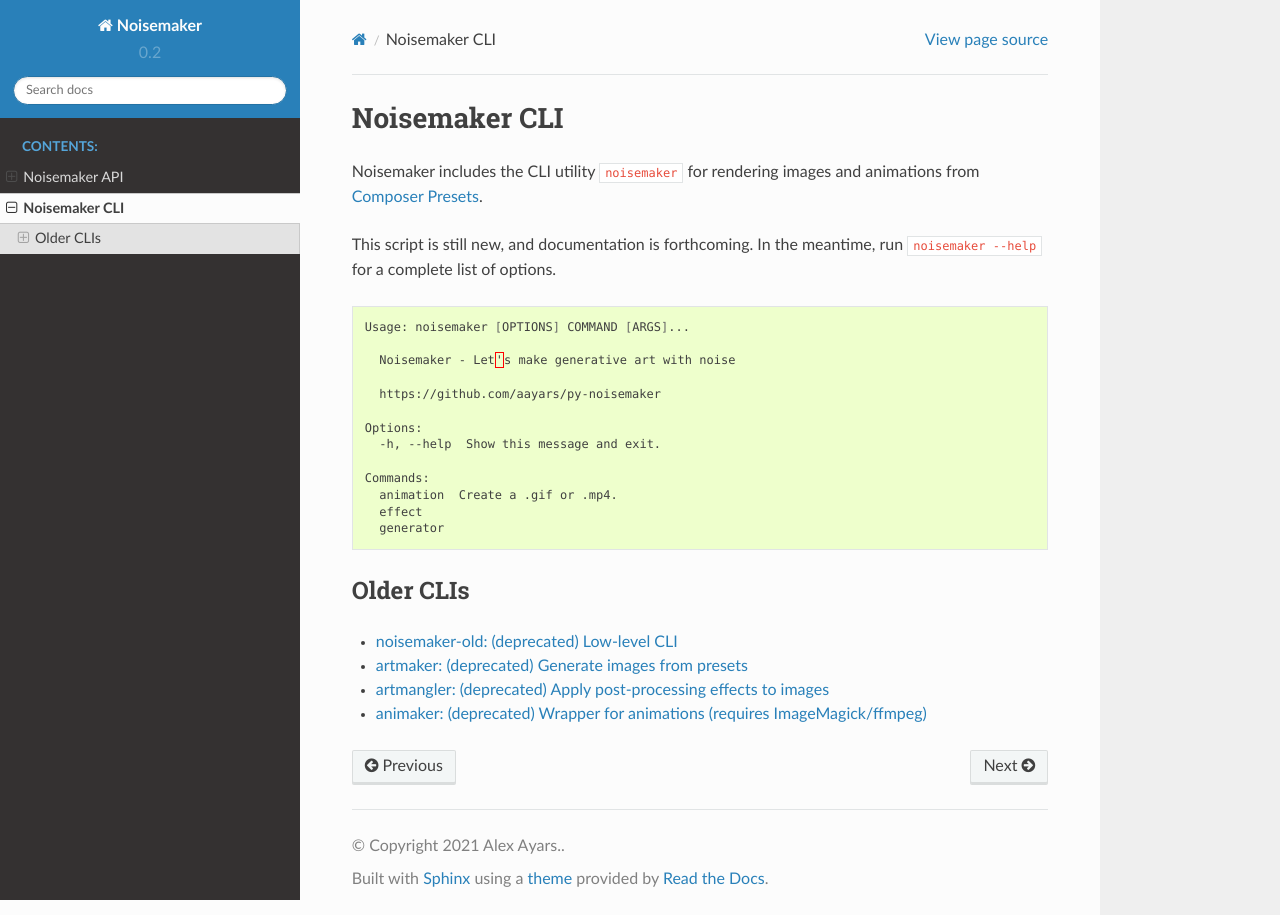
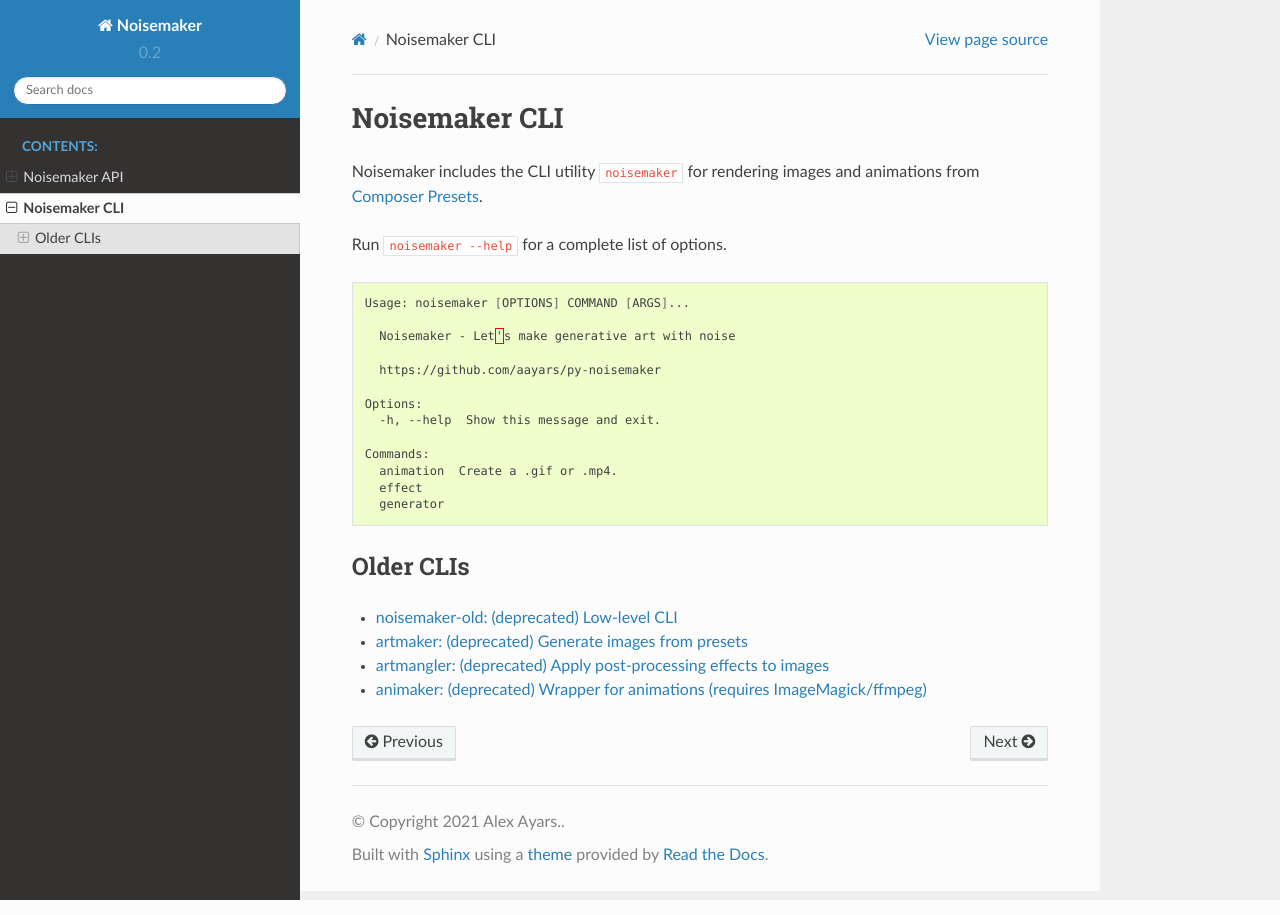
Before and after one commit to aayars/py-noisemaker, a Sphinx documentation site: the page built from docs/cli.rst, in a window 1280 px wide. Built offline with Sphinx 7.4.7 and the Read the Docs theme 2.0.0, drawn with Linux system fonts in a browser that asks for light colours.

Commit message:
Yeah, never say that

```diff
--- a/docs/cli.rst
+++ b/docs/cli.rst
@@ -3,7 +3,7 @@
 
 Noisemaker includes the CLI utility ``noisemaker`` for rendering images and animations from `Composer Presets <composer.html>`_.
 
-This script is still new, and documentation is forthcoming. In the meantime, run ``noisemaker --help`` for a complete list of options.
+Run ``noisemaker --help`` for a complete list of options.
 
 .. literalinclude:: noisemaker-help.txt
    :language: bash
```
